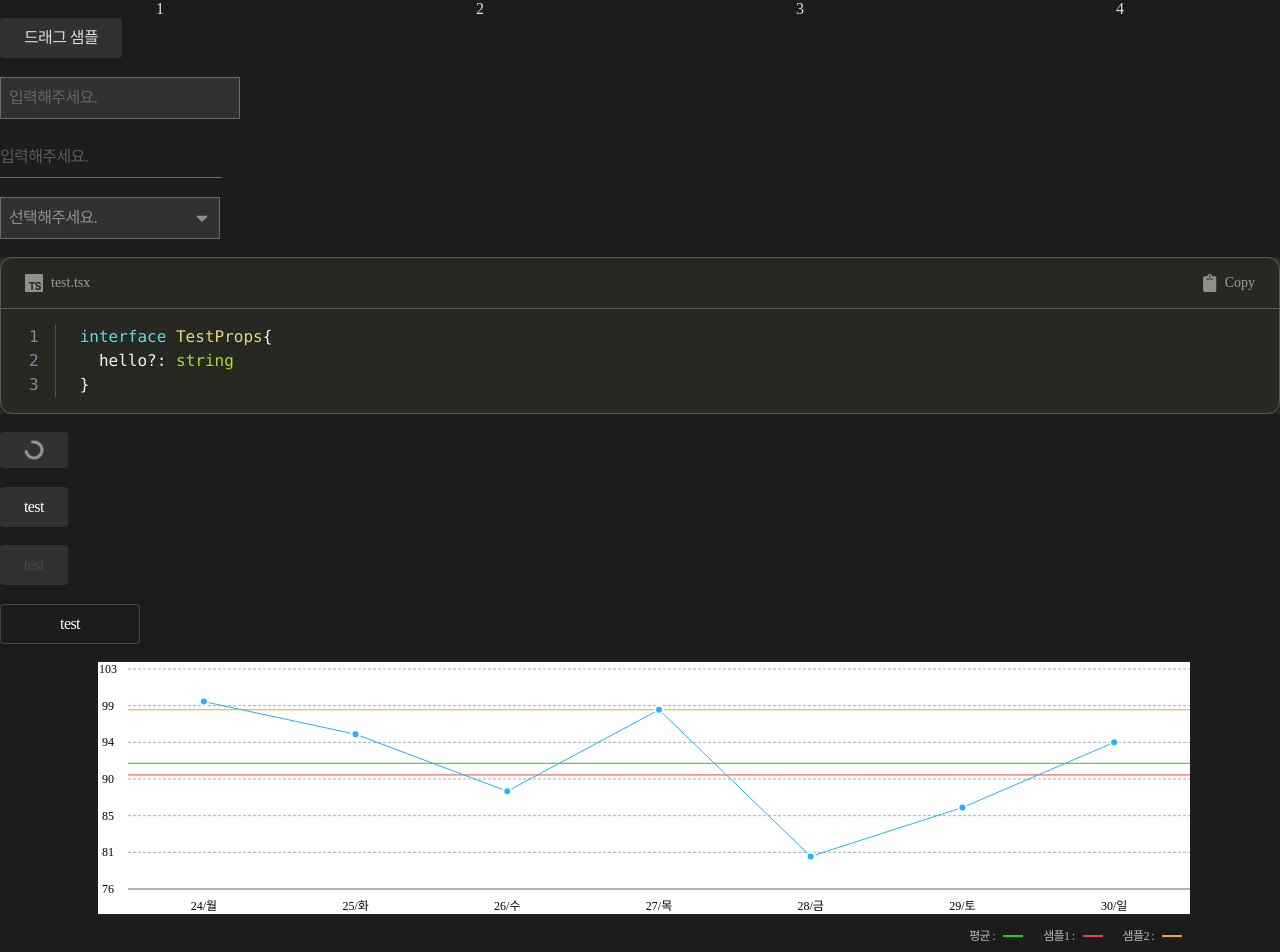
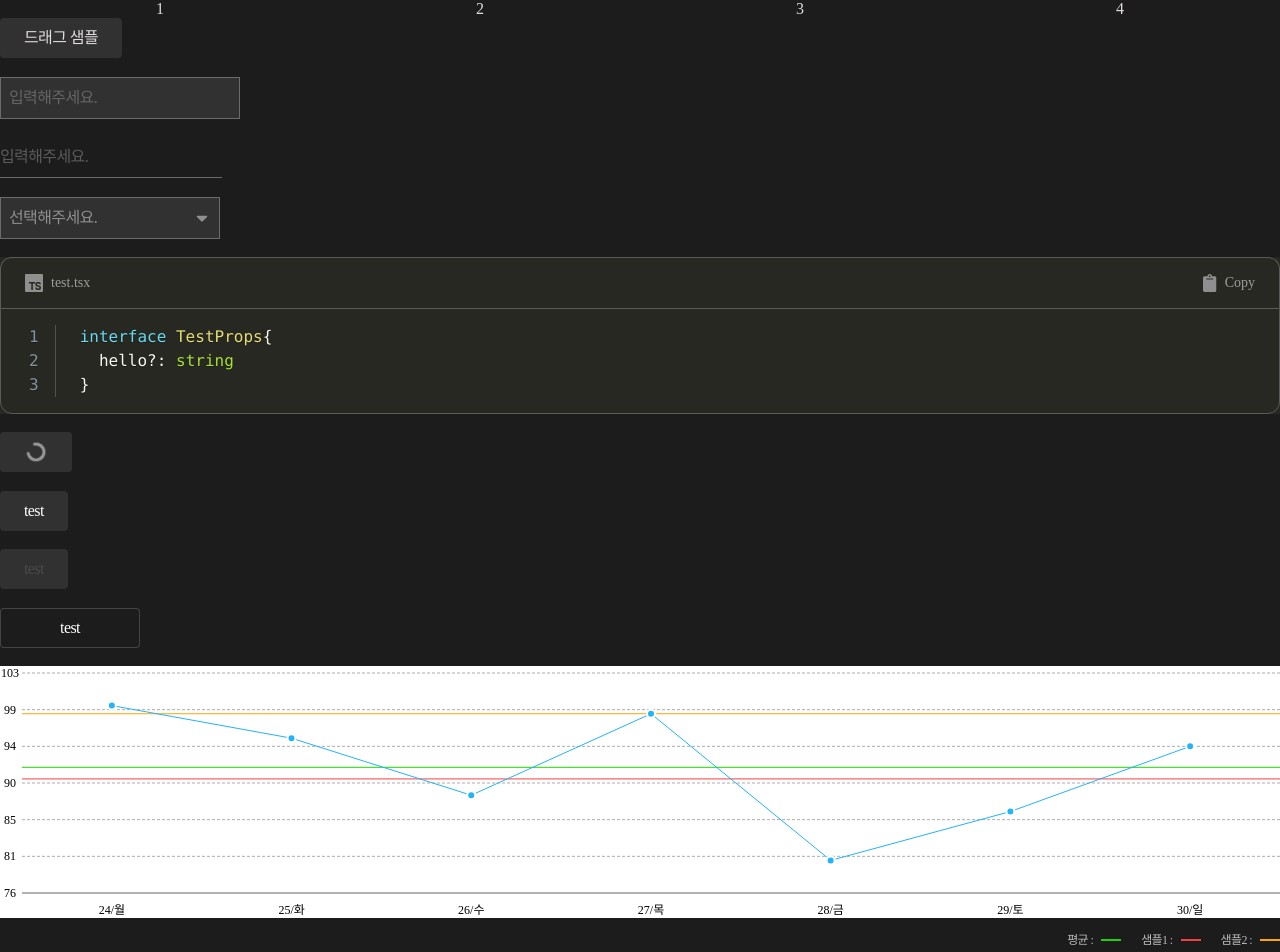
Before and after one commit to keisokoo/uikit, a React app: page / in a window 1280 px wide. Shown: the top 952 px of the page. Built offline with nearby package versions, Linux system fonts and the light colour scheme; the HTML template or start-up script is replaced by a standard one.

Commit message:
fix, styles

```diff
--- a/src/Button/Button.styled.tsx
+++ b/src/Button/Button.styled.tsx
@@ -67,7 +67,12 @@ const ButtonStyle = {
         : `border-radius: 4px;`}
       ${$pending
         ? css`
-            svg {
+            .loading {
+              width: 24px;
+              height: 24px;
+              display: flex;
+              align-items: center;
+              justify-content: center;
               animation: ${rotate} 1s linear infinite;
             }
           `
--- a/src/Button/Button.tsx
+++ b/src/Button/Button.tsx
@@ -17,8 +17,8 @@ const DefaultButton = ({ customTheme, loading, ...props }: ButtonProps) => {
   )
 }
 
-const Button = (props: ButtonProps) => {
-  return <DefaultButton {...props} />
+const Button = ({ children, ...props }: ButtonProps) => {
+  return <DefaultButton {...props}>{children}</DefaultButton>
 }
 
 export default Button
--- a/src/Button/Button.type.tsx
+++ b/src/Button/Button.type.tsx
@@ -1,3 +1,4 @@
+import React from 'react'
 import { CSSProp } from 'styled-components'
 import { PartialDeep } from 'type-fest'
 import { ButtonThemeType } from './Button.theme'
@@ -12,4 +13,5 @@ export interface ButtonProps
   customTheme?: PartialDeep<ButtonThemeType>
   loading?: boolean
   $width?: number | string
+  children?: React.ReactNode
 }
--- a/src/Button/icons/Loading.tsx
+++ b/src/Button/icons/Loading.tsx
@@ -1,6 +1,7 @@
+import type { SVGProps } from 'react'
 import * as React from 'react'
-import type { SVGProps } from 'react'
 const SvgLoading = (props: SVGProps<SVGSVGElement>) => (
+  <div className="loading">
     <svg
       xmlns="http://www.w3.org/2000/svg"
       width={20}
@@ -18,5 +19,6 @@ const SvgLoading = (props: SVGProps<SVGSVGElement>) => (
         className="Loading_svg__stroke-path"
       />
     </svg>
+  </div>
 )
 export default SvgLoading
--- a/src/DatePicker/DatePicker.type.tsx
+++ b/src/DatePicker/DatePicker.type.tsx
@@ -2,7 +2,6 @@ import { DetailedHTMLProps, HTMLAttributes } from 'react'
 import { CSSProp } from 'styled-components'
 import { PartialDeep } from 'type-fest'
 import { DatePickerThemeType } from './DatePicker.theme'
-
 export interface DatePickerProps
   extends DetailedHTMLProps<HTMLAttributes<HTMLDivElement>, HTMLDivElement> {
   $css?: CSSProp | string
--- a/src/Dropdown/Dropdown.type.tsx
+++ b/src/Dropdown/Dropdown.type.tsx
@@ -2,7 +2,6 @@ import { DetailedHTMLProps, HTMLAttributes } from 'react'
 import { CSSProp } from 'styled-components'
 import { PartialDeep } from 'type-fest'
 import { DropdownThemeType } from './Dropdown.theme'
-
 export type DropdownListType<T extends string | number> = {
   [key in T]: string | number
 }
--- a/src/LineChart/LineChart.styled.tsx
+++ b/src/LineChart/LineChart.styled.tsx
@@ -11,7 +11,7 @@ const SvgChartWrap = styled.div`
   display: flex;
   justify-content: center;
   align-items: center;
-  gap: 8px;
+  gap: 0px;
   background: #fff;
   & > svg {
     &:first-of-type {
@@ -41,7 +41,7 @@ const LineChartStyle = {
           touch-action: none;
         }
       }
-      max-width: 1084px;
+      max-width: 100%;
       margin: 0 auto;
       &.responsive:not(.scrollable) {
         width: 100%;
@@ -133,7 +133,7 @@ const LineChartStyle = {
     justify-content: flex-end;
     gap: 20px;
     margin: 12px auto 0;
-    max-width: 1084px;
+    max-width: 100%;
     // for : 월간 그래프 시에 우측 사이드 블러처리
     &.paddingRight {
       padding-right: 20px;
--- a/src/LineChart/LineChart.type.tsx
+++ b/src/LineChart/LineChart.type.tsx
@@ -1,3 +1,4 @@
+import React from 'react'
 import { CSSProp } from 'styled-components'
 import { PartialDeep } from 'type-fest'
 import { LineChartThemeType } from './LineChart.theme'
--- a/src/TextInput/TextInput.type.tsx
+++ b/src/TextInput/TextInput.type.tsx
@@ -1,4 +1,4 @@
-import { DetailedHTMLProps, InputHTMLAttributes } from 'react'
+import React, { DetailedHTMLProps, InputHTMLAttributes } from 'react'
 import { CSSProp } from 'styled-components'
 import { PartialDeep } from 'type-fest'
 import { TextInputThemeType } from './TextInput.theme'
```
Also changed, not shown: 10 other files (tests, documents, lock files or other folders). Lines whose indentation alone changed are shown as unchanged.
